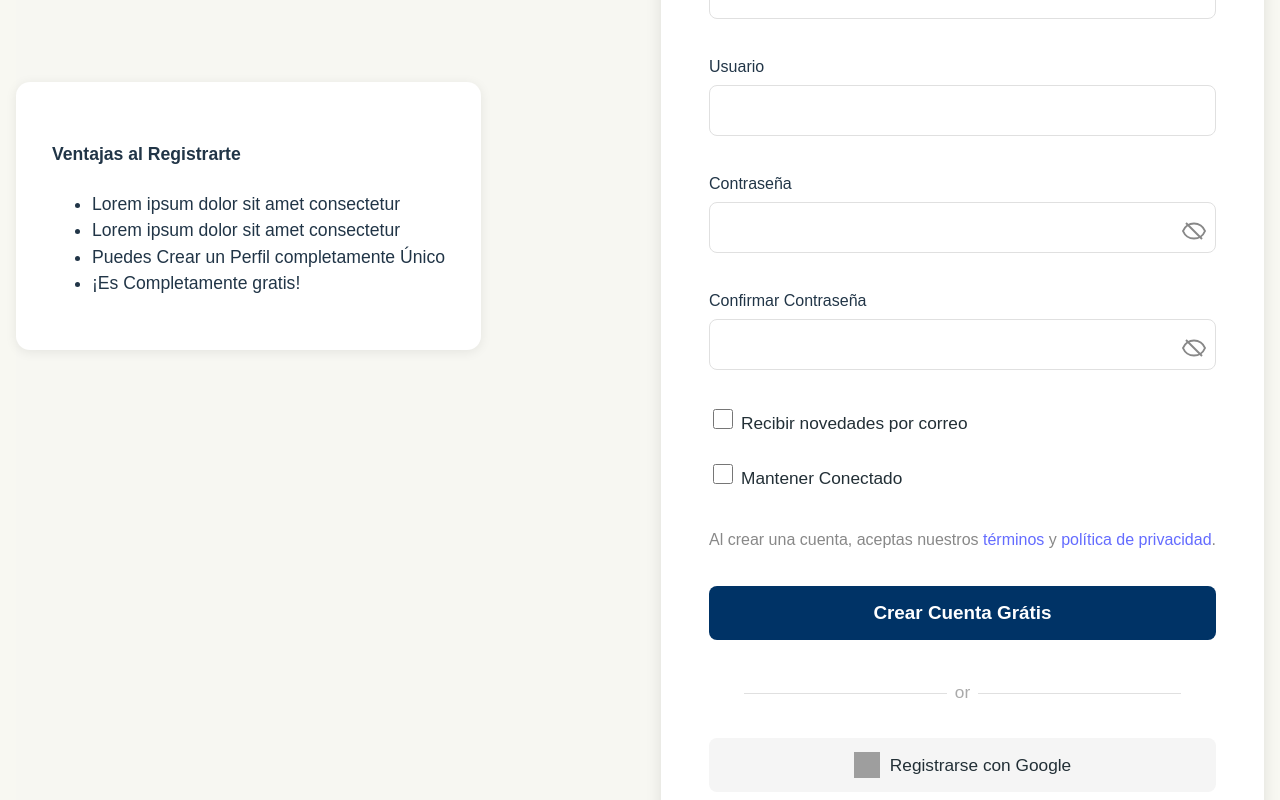
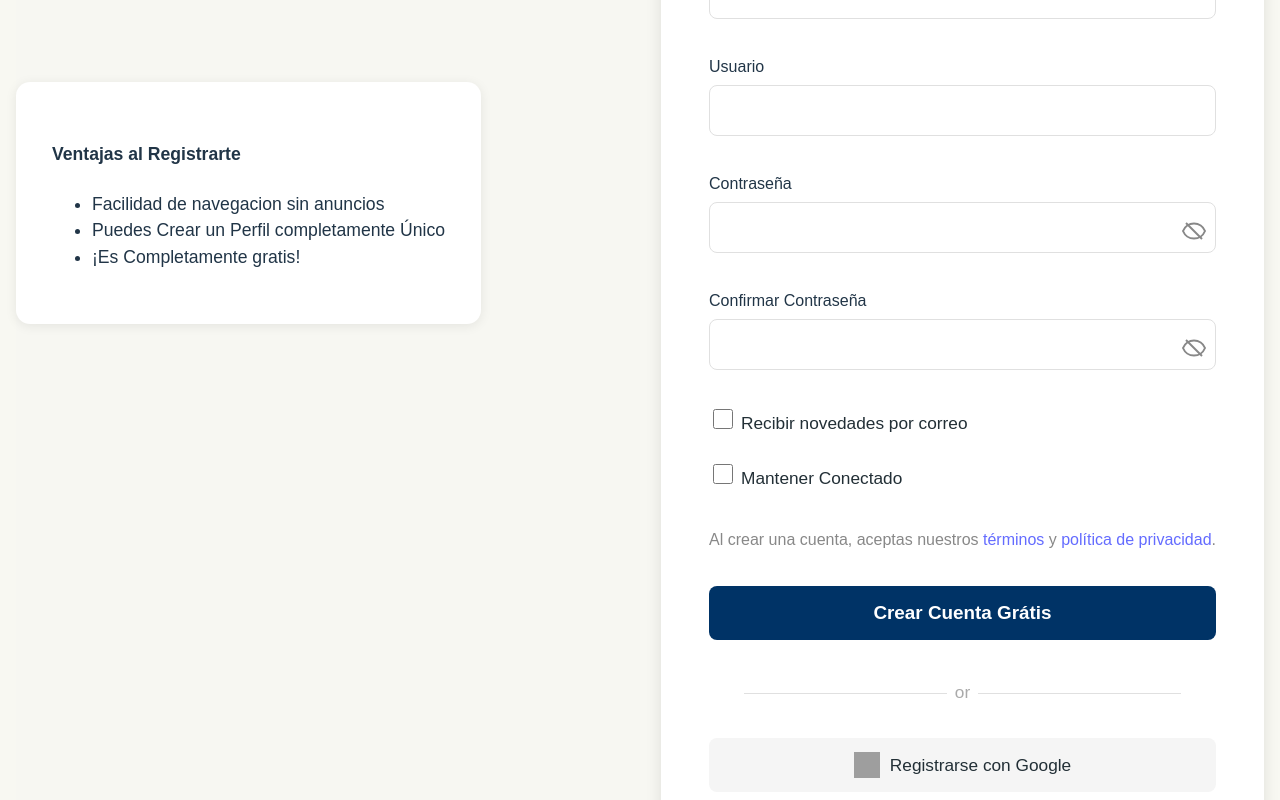
Before and after one commit to ismaelsevidanes/frontend, a React (Vite) app: page /register in a window 1280 px wide. Built offline with nearby package versions, Linux system fonts and the light colour scheme; grey boxes are pictures that could not be loaded.

Commit message:
Quitado lorem ipsu del register

```diff
--- a/src/pages/Register.tsx
+++ b/src/pages/Register.tsx
@@ -95,8 +95,7 @@ function Register() {
           <div className="register-benefits">
             <h4>Ventajas al Registrarte</h4>
             <ul>
-              <li>Lorem ipsum dolor sit amet consectetur</li>
-              <li>Lorem ipsum dolor sit amet consectetur</li>
+              <li>Facilidad de navegacion sin anuncios</li>
               <li>Puedes Crear un Perfil completamente Único</li>
               <li>¡Es Completamente gratis!</li>
             </ul>
```
